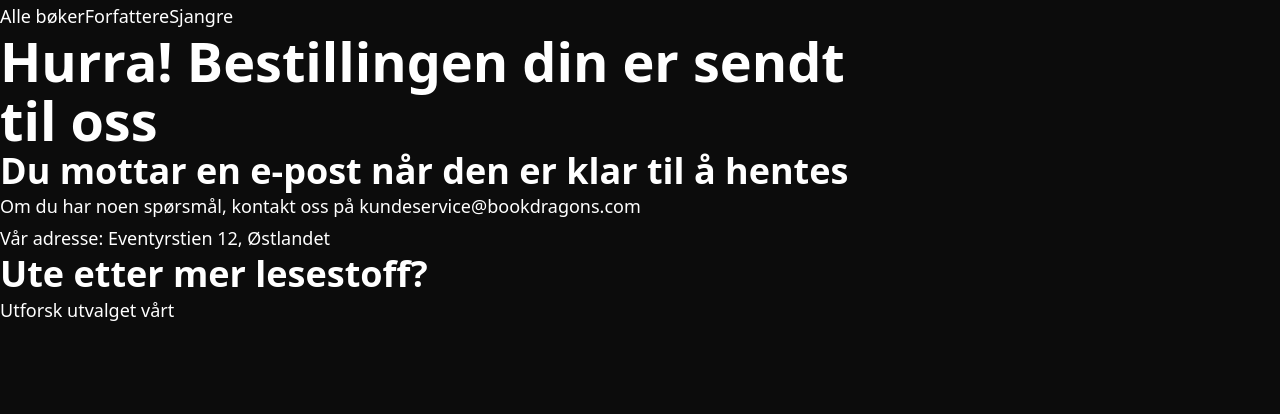
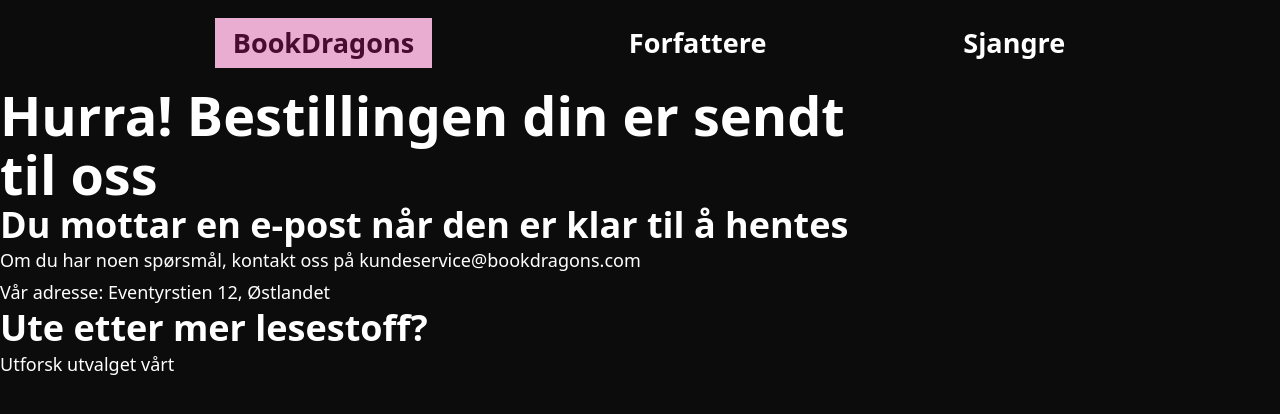
Before and after one commit to siljy/bookdragons, a Next.js app: page /bekreftelse in a window 1280 px wide. Shown: the top 414 px of the page. Built offline with nearby package versions, Linux system fonts and the light colour scheme.

Commit message:
style: css på navigasjon. litt mer styling på FilterSection

```diff
--- a/src/app/(frontend)/(with-cart)/page.tsx
+++ b/src/app/(frontend)/(with-cart)/page.tsx
@@ -46,7 +46,7 @@ export default async function BooksPage({
 
   return (
     <section>
-      <h1>BookDragons</h1>
+      <h1 className='title'>BookDragons</h1>
       <FilterSection authors={authorsOptions} genres={genresOptions}></FilterSection>
       <div className="bookGrid">
         {books.map((book) => {
--- a/src/app/(frontend)/(with-cart)/styles.css
+++ b/src/app/(frontend)/(with-cart)/styles.css
@@ -1,3 +1,7 @@
+.title {
+  margin-inline: 2rem;
+}
+
 .bookGrid {
   display: grid;
   grid-template-columns: repeat(auto-fit, minmax(18rem, 1fr));
--- a/src/app/(frontend)/styles.css
+++ b/src/app/(frontend)/styles.css
@@ -61,7 +61,7 @@ main {
   grid-template-rows: auto 1fr;
   gap: 2rem;
   width: 100%;
-  max-width: 90rem;
+  max-width: 80rem;
   margin-inline: auto;
 
   @media (min-width: 1024px) {
--- a/src/components/FilterItem/FilterItem.module.css
+++ b/src/components/FilterItem/FilterItem.module.css
@@ -3,9 +3,12 @@
   flex-direction: column;
   margin: 1rem 2rem;
 
-
   select {
     width: 50vw;
     padding: 0.5rem;
+
+    @media (min-width: 786px) {
+      width: 30vw;
+    }
   }
 }
--- a/src/components/FilterSection/FilterSection.tsx
+++ b/src/components/FilterSection/FilterSection.tsx
@@ -1,5 +1,6 @@
 'use client'
 
+import styles from './FilterSection.module.css'
 import { useRouter, useSearchParams } from 'next/navigation'
 import FilterItem from '../FilterItem/FilterItem'
 import { FilterOption } from '@/types/filter'
@@ -28,7 +29,7 @@ export default function FilterSection({ authors, genres }: FilterSectionProps) {
   }
 
   return (
-    <section>
+    <section className={styles.filterSection}>
       <FilterItem
         title="Filtrer etter forfatter"
         name="author"
--- /dev/null
+++ b/src/components/NavBar/NavBar.module.css
@@ -0,0 +1,24 @@
+.navigation {
+  display: flex;
+  justify-content: space-between;
+  align-items: center;
+  padding: 1rem;
+  font-size: 1rem;
+  font-weight: bold;
+
+  :first-child {
+    color: var(--primary);
+    background-color: var(--primary-1);
+
+    padding: 0.5rem 1rem;
+  }
+
+  @media (min-width: 786px) {
+    font-size: 1.5rem;
+    justify-content: space-evenly;
+  }
+
+  a:hover {
+    text-decoration: underline;
+  }
+}
--- a/src/components/NavBar/NavBar.tsx
+++ b/src/components/NavBar/NavBar.tsx
@@ -1,9 +1,10 @@
 import Link from 'next/link'
+import styles from './NavBar.module.css'
 
 export default function NavBar() {
   return (
-    <nav>
-      <Link href="/">Alle bøker</Link>
+    <nav className={styles.navigation}>
+      <Link href="/">BookDragons</Link>
       <Link href="/forfatter">Forfattere</Link>
       <Link href="/sjanger">Sjangre</Link>
     </nav>
```
Also changed, not shown: src/components/FilterSection/FilterSection.module.css (added, +10 -0 lines), 1 other file (tests, documents, lock files or other folders).
